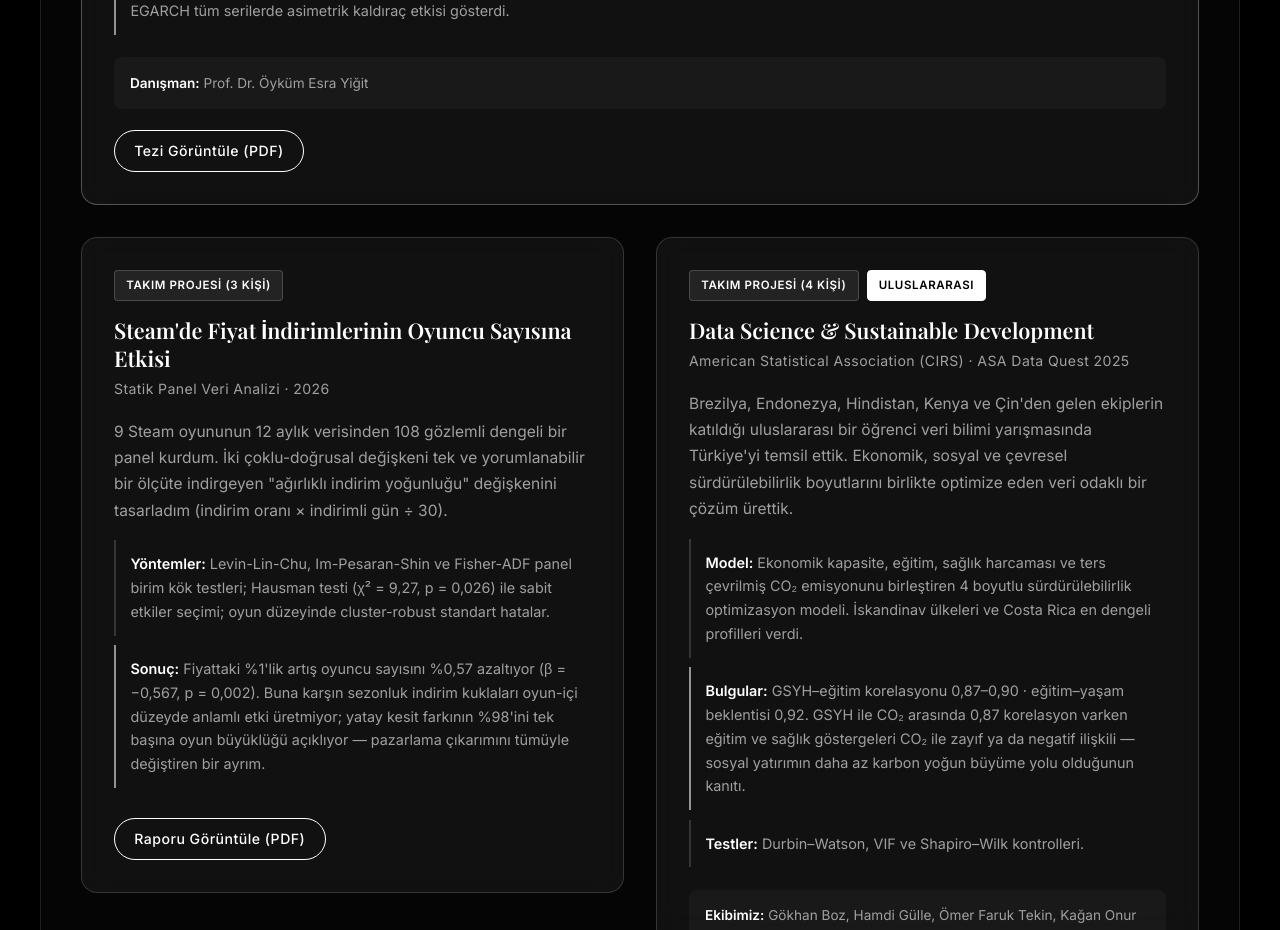
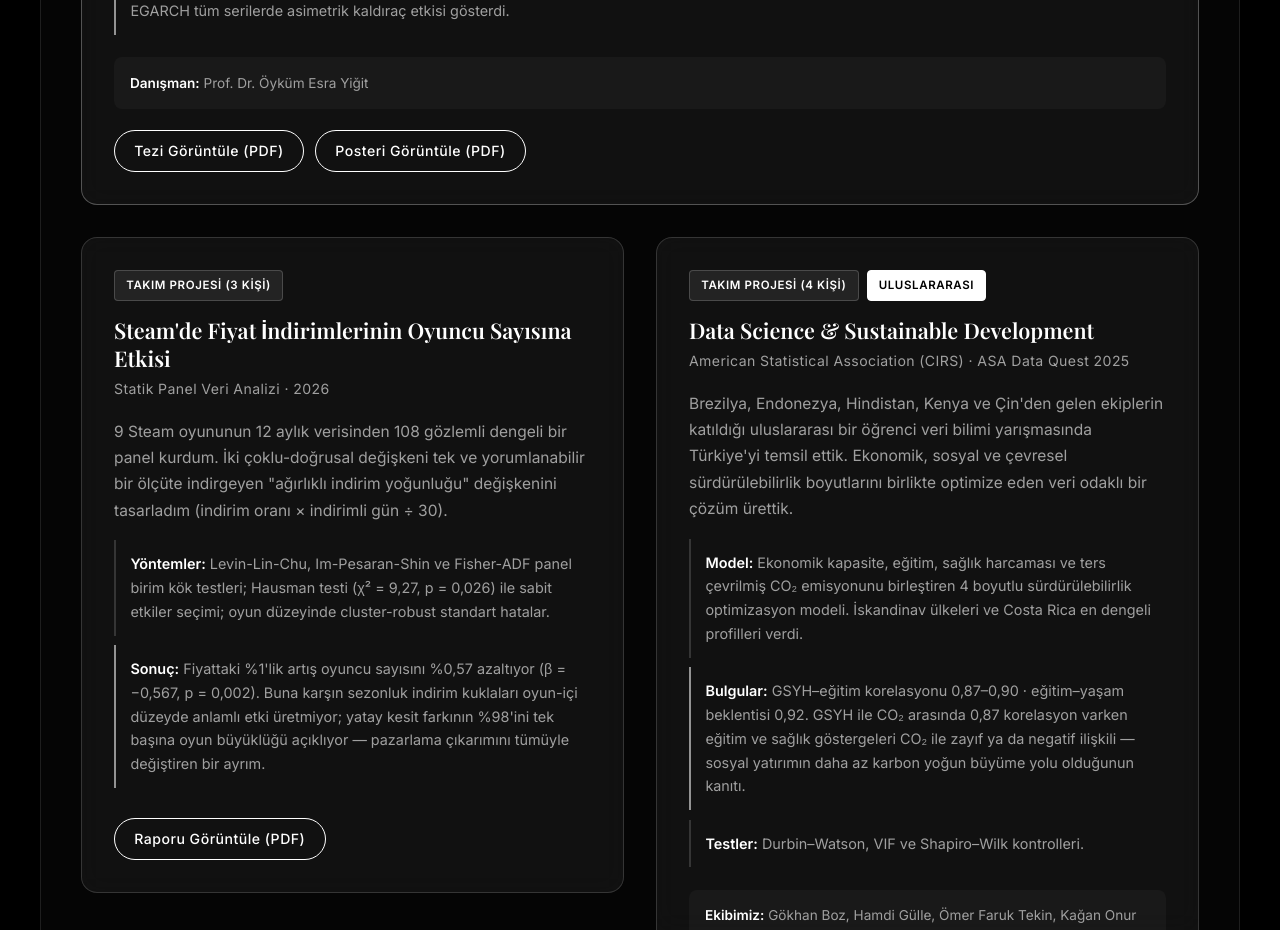
Before and after one commit to kaganonur/kaganonur.github_yeni.io, a Next.js app: page / in a window 1280 px wide. Shown: the part 1620-2550 px from the top of the page. Built offline with nearby package versions, Linux system fonts and the light colour scheme; a web font is replaced by a local one.

Commit message:
Tez posteri eklendi

```diff
--- a/app/page.js
+++ b/app/page.js
@@ -83,6 +83,9 @@ export default function Home() {
             <div className="proj-actions">
               <a href="/assets/raporlar/bitirme-tezi.pdf" target="_blank" rel="noopener" className="btn btn-outline btn-sm">
                 {t.home.viewThesis}
+              </a>
+              <a href="/assets/raporlar/tez-poster.pdf" target="_blank" rel="noopener" className="btn btn-outline btn-sm">
+                {t.home.viewPoster}
               </a>
             </div>
           </article>
--- a/data/translations.js
+++ b/data/translations.js
@@ -78,6 +78,7 @@ export const translations = {
       viewReport: "Raporu Görüntüle (PDF)",
       viewPresentation: "Sunumu Görüntüle (PDF)",
       viewThesis: "Tezi Görüntüle (PDF)",
+      viewPoster: "Posteri Görüntüle (PDF)",
       badgeFeatured: "Öne Çıkan Proje",
       badgeIndividual: "Bireysel Proje",
       badgeTeam3: "Takım Projesi (3 Kişi)",
@@ -219,6 +220,7 @@ export const translations = {
       viewReport: "View Report (PDF)",
       viewPresentation: "View Presentation (PDF)",
       viewThesis: "View Thesis (PDF)",
+      viewPoster: "View Poster (PDF)",
       badgeFeatured: "Featured Project",
       badgeIndividual: "Individual Project",
       badgeTeam3: "Team Project (3 Members)",
```
Also changed, not shown: 1 other file (tests, documents, lock files or other folders).
